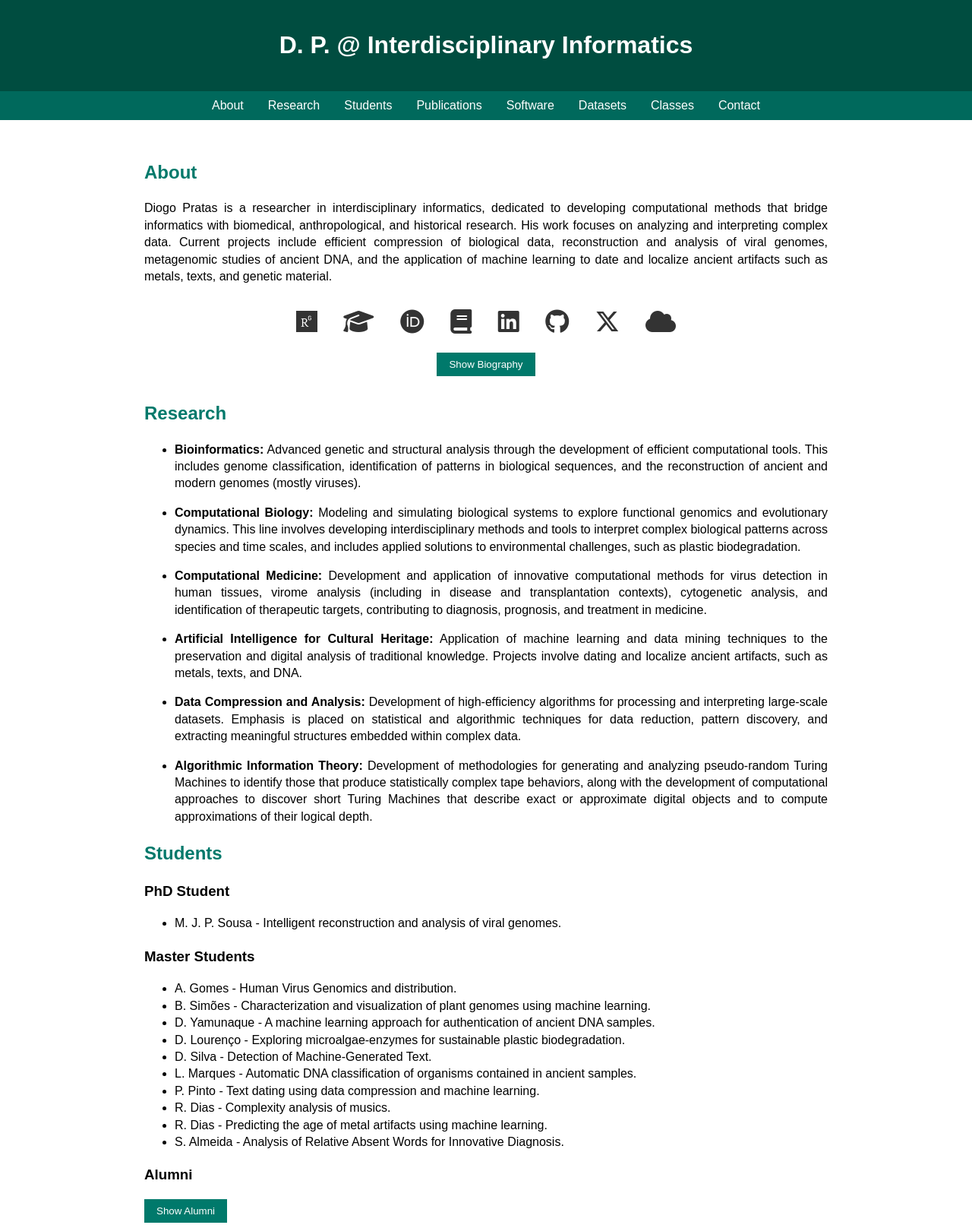
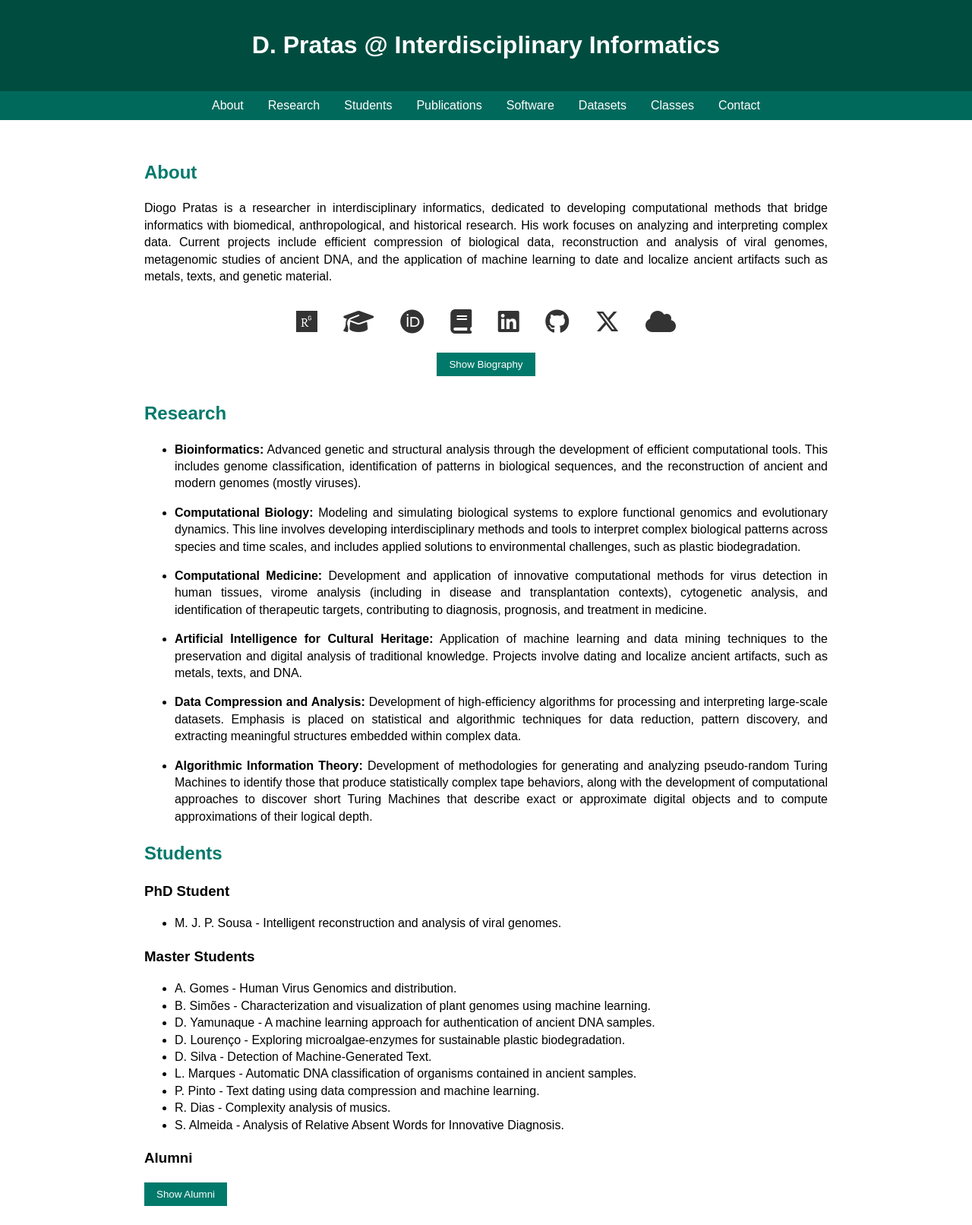
Before and after one commit to pratas/pratas.github.io, a plain HTML site: page index.html in a window 1280 px wide. Shown: the top 1612 px of the page at 76% size. Drawn offline with Linux system fonts and the light colour scheme.

Commit message:
Update index.html

```diff
--- a/index.html
+++ b/index.html
@@ -10,7 +10,7 @@
 <body>
 
   <header>
-    <h1>D. P. @ Interdisciplinary Informatics</h1>
+    <h1>D. Pratas @ Interdisciplinary Informatics</h1>
   </header>
 
   <nav>
@@ -103,7 +103,6 @@
             <li>L. Marques - Automatic DNA classification of organisms contained in ancient samples.</li>
             <li>P. Pinto - Text dating using data compression and machine learning.</li>
             <li>R. Dias - Complexity analysis of musics.</li>
-            <li>R. Dias - Predicting the age of metal artifacts using machine learning.</li>
             <li>S. Almeida - Analysis of Relative Absent Words for Innovative Diagnosis.</li>
           </ul>
         <!--<h3> Undergraduate Student</h3>
@@ -113,6 +112,7 @@
         <h3>Alumni</h3>
         <button id="toggleAlumni">Show Alumni</button>
           <ul id="alumniList" class="hidden">
+            <li>Ricardo Dias - <a href="">Predicting the age of metal artifacts using machine learning</a> (2025).</li>
             <li>Rita Ferrolho - <a href="http://hdl.handle.net/10773/44662">Optimization of a genomic data compressor using metameric genetic algorithms</a> (2024).</li>
             <li>Clara Cerqueira - <a href="https://hdl.handle.net/10216/164920">Machine learning-enhanced optimization of plastic-degrading enzymes for sustainable ocean cleanup</a> (2024).</li>
             <li>Dinis Lei - <a href="http://hdl.handle.net/10773/42915">Study of the impact of data compression on energy consumption reduction</a> (2024).</li>
```
